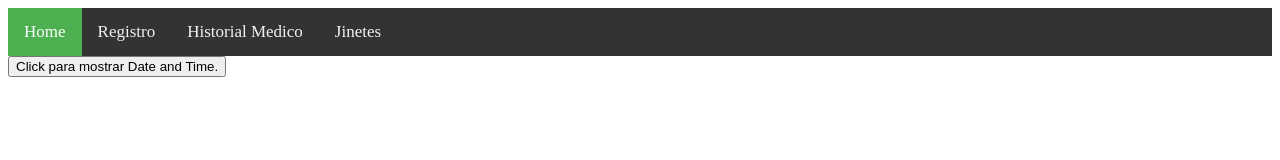
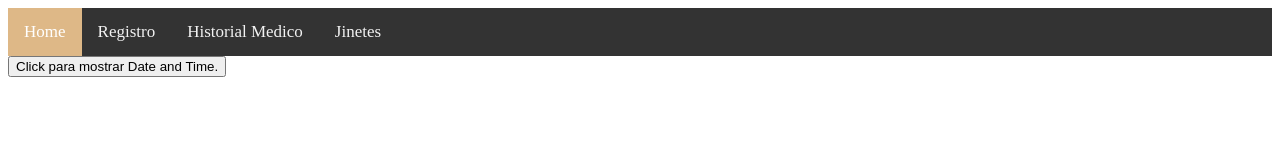
Before and after one commit to tanyaimt/Dana, a plain HTML site: page index.html in a window 1280 px wide. Drawn offline with Linux system fonts and the light colour scheme.

Commit message:
3ra modificacion color css

```diff
--- a/mystyle.css
+++ b/mystyle.css
@@ -22,6 +22,6 @@
 
   /* Add a color to the active/current link */
   .topnav a.active {
-    background-color: #4CAF50;
+    background-color: #deb887;
     color: white;
   }
```
